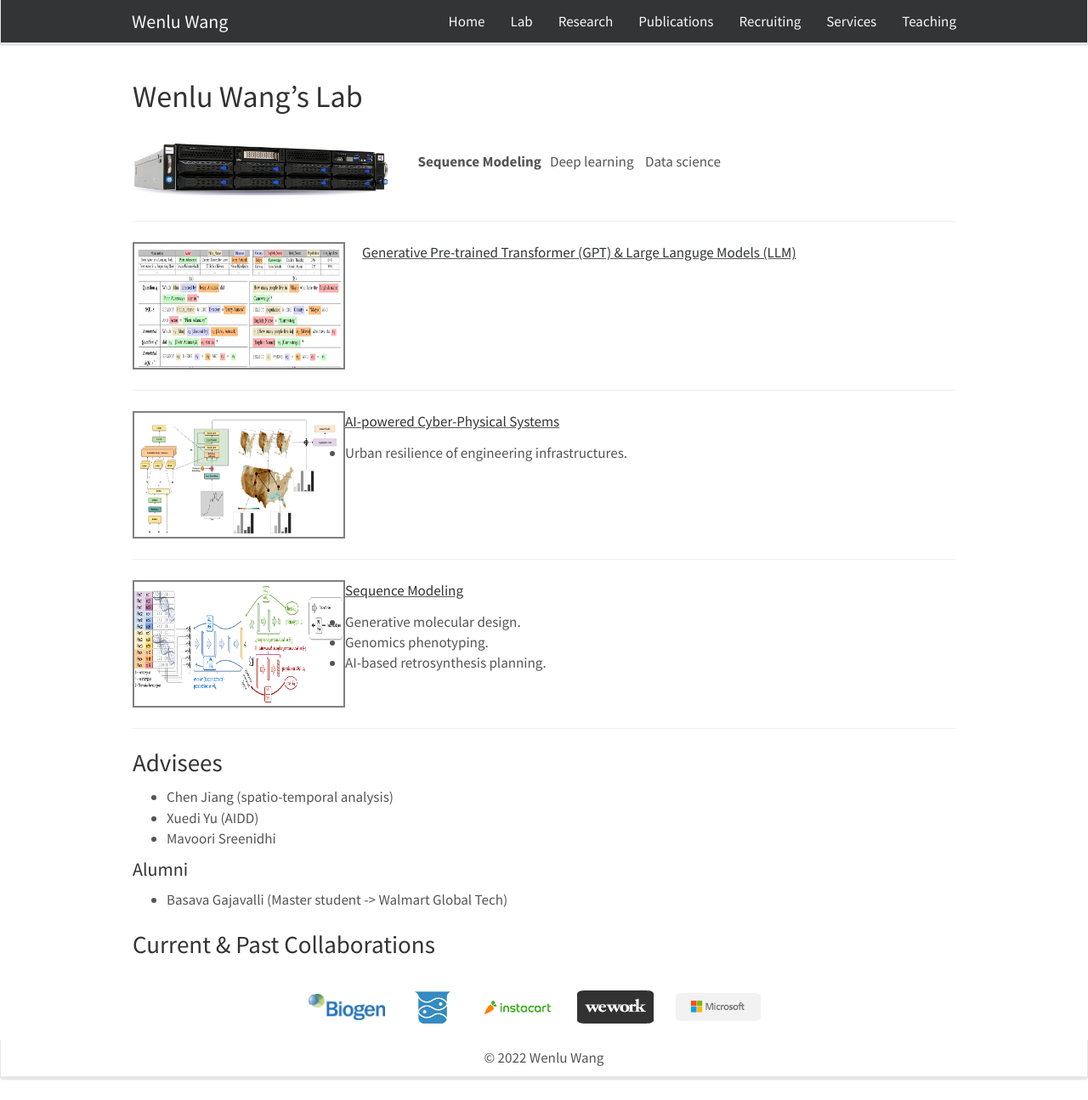
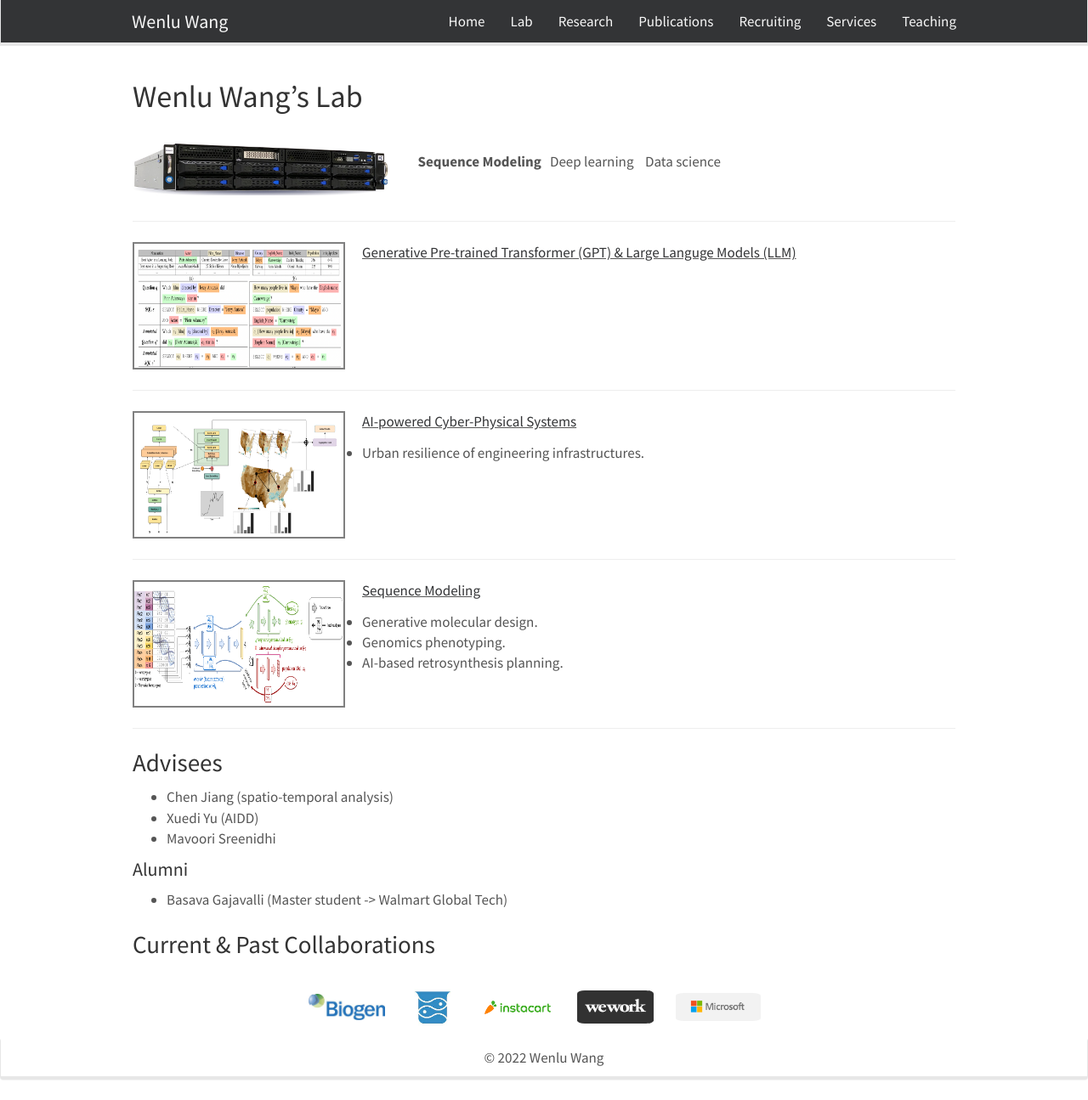
Before and after one commit to WENLU-W/WENLU-W.github.io, a Jekyll site: the page built from docs/_pages/team.md, in a window 1280 px wide and 1295 px high. Shown: the whole window at 85% size. Built offline with Jekyll 4.4.1, drawn with Linux system fonts in a browser that asks for light colours; nearby versions of some CDN libraries.

Commit message:
Update team.md

```diff
--- a/docs/_pages/team.md
+++ b/docs/_pages/team.md
@@ -23,7 +23,7 @@
 </div>
 ------------------------------------------
 <div style="width: 100%;">
-<div style="float: left; height: 150px; width: 250px; border: 2px solid gray; background-image: url({{ site.url }}{{ site.baseurl }}/images/weather2.png);background-position: center center; background-repeat: no-repeat; background-size: 100% 100%;">
+<div style="float: left; margin-right: 20px; height: 150px; width: 250px; border: 2px solid gray; background-image: url({{ site.url }}{{ site.baseurl }}/images/weather2.png);background-position: center center; background-repeat: no-repeat; background-size: 100% 100%;">
 </div>
 <div style="height: 150px; width: 700px;">
   <ins>[AI-powered Cyber-Physical Systems](https://wenlu-w.github.io/project/2021/09/01/social.html)</ins>
@@ -32,7 +32,7 @@
 </div>
 ------------------------------------------
 <div style="width: 100%;">
-<div style="float: left; height: 150px; width: 250px; border: 2px solid gray; background-image: url({{ site.url }}{{ site.baseurl }}/images/advremoval.png);background-position: center center; background-repeat: no-repeat; background-size: 100% 100%;">
+<div style="float: left; margin-right: 20px; height: 150px; width: 250px; border: 2px solid gray; background-image: url({{ site.url }}{{ site.baseurl }}/images/advremoval.png);background-position: center center; background-repeat: no-repeat; background-size: 100% 100%;">
 </div>
 <div style="height: 150px; width: 700px;">
   <ins>[Sequence Modeling](https://wenlu-w.github.io/project/2021/09/01/sequential.html)<ins>
```
